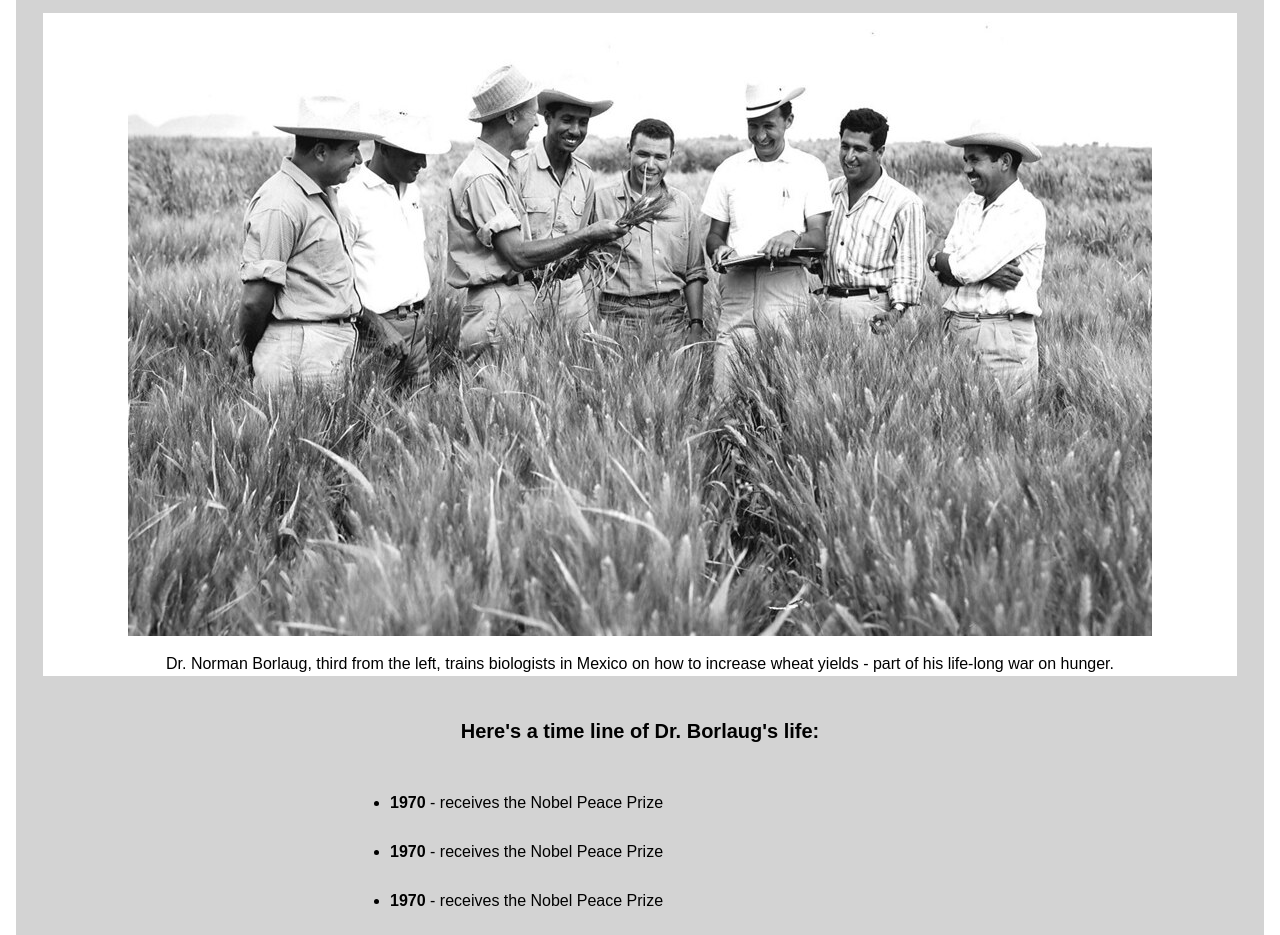
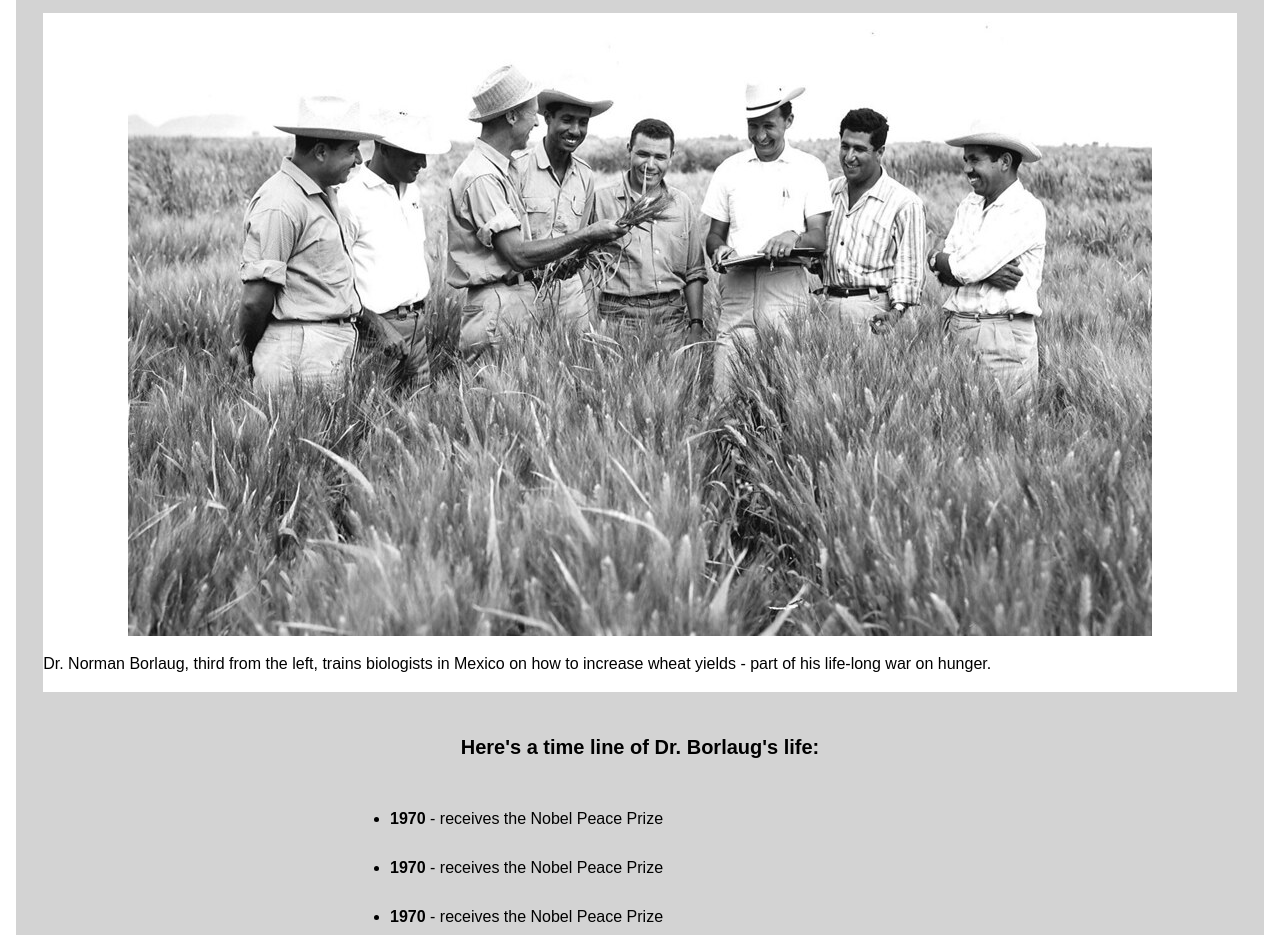
Before and after one commit to Christianh467/TributePage, a plain HTML site: page index.html in a window 1280 px wide. Shown: the part 148-1083 px from the top of the page. Drawn offline with Linux system fonts and the light colour scheme.

Commit message:
Update TributePage.css

```diff
--- a/TributePage.css
+++ b/TributePage.css
@@ -40,6 +40,11 @@ h3{
   margin: auto;
 }
 
+#img-caption{
+  display: flex;
+  align-items: center;
+}
+
 ul{
   text-align: left;
   margin: 0 auto;
```
